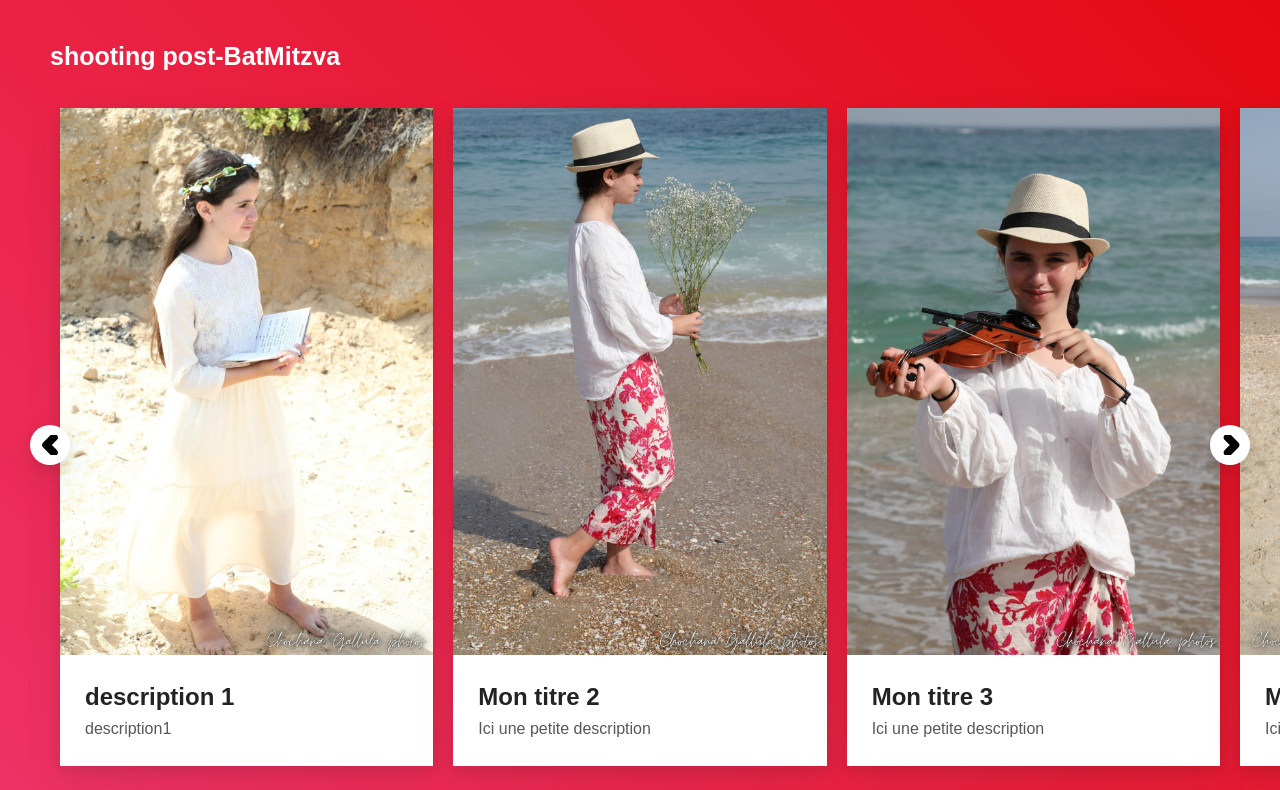
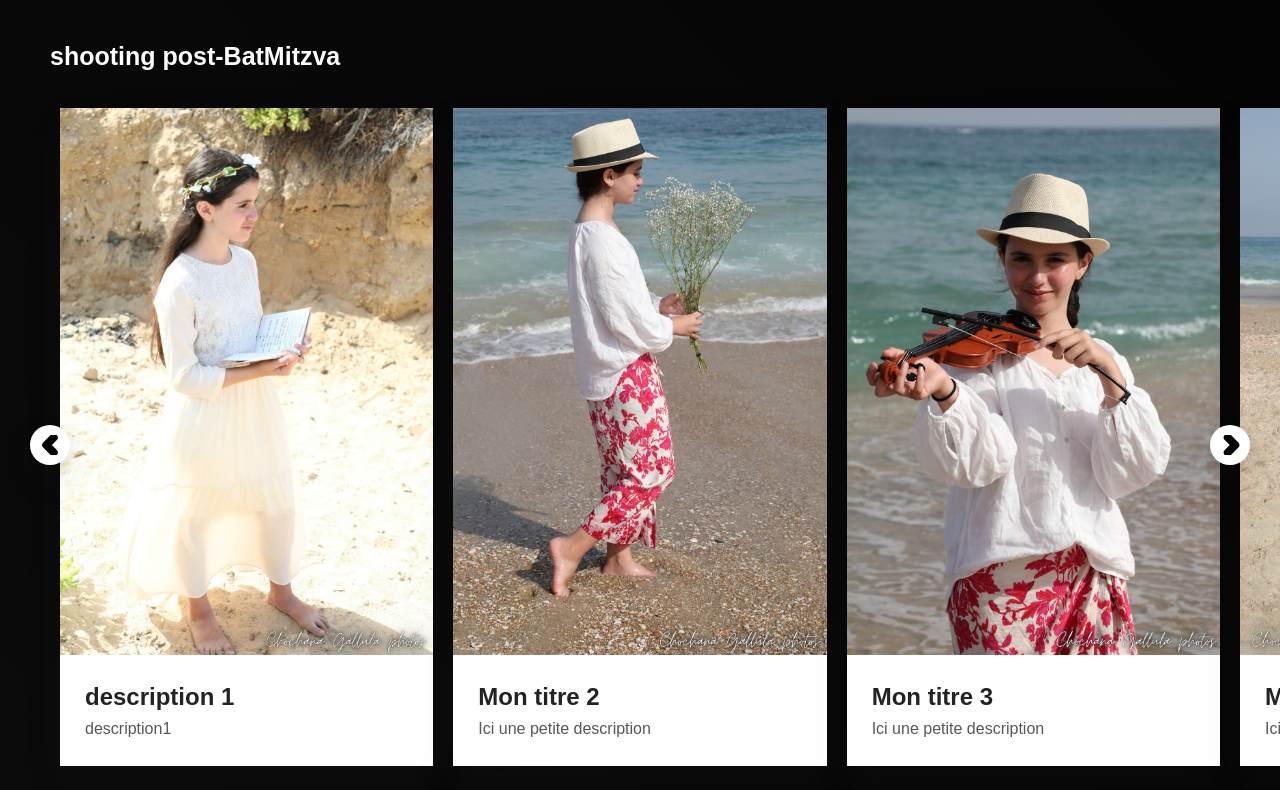
Before and after one commit to dgallula/Cr-er-un-Carousel-Gestion-du-tactile, a plain HTML site: page index.html in a window 1280 px wide. Shown: the part 77-867 px from the top of the page. Drawn offline with Linux system fonts and the light colour scheme.

Commit message:
black ok

```diff
--- a/css/main.css
+++ b/css/main.css
@@ -8,7 +8,7 @@ body, html {
 body {
   font-family: sans-serif;
   padding: 0 50px 50px;
-  background: linear-gradient(45deg, #f3468e, #e3080f) center center no-repeat;
+  background: linear-gradient(45deg, #0e0e0e, #040404) center center no-repeat;
   line-height: 1.4;
 }
 
```
